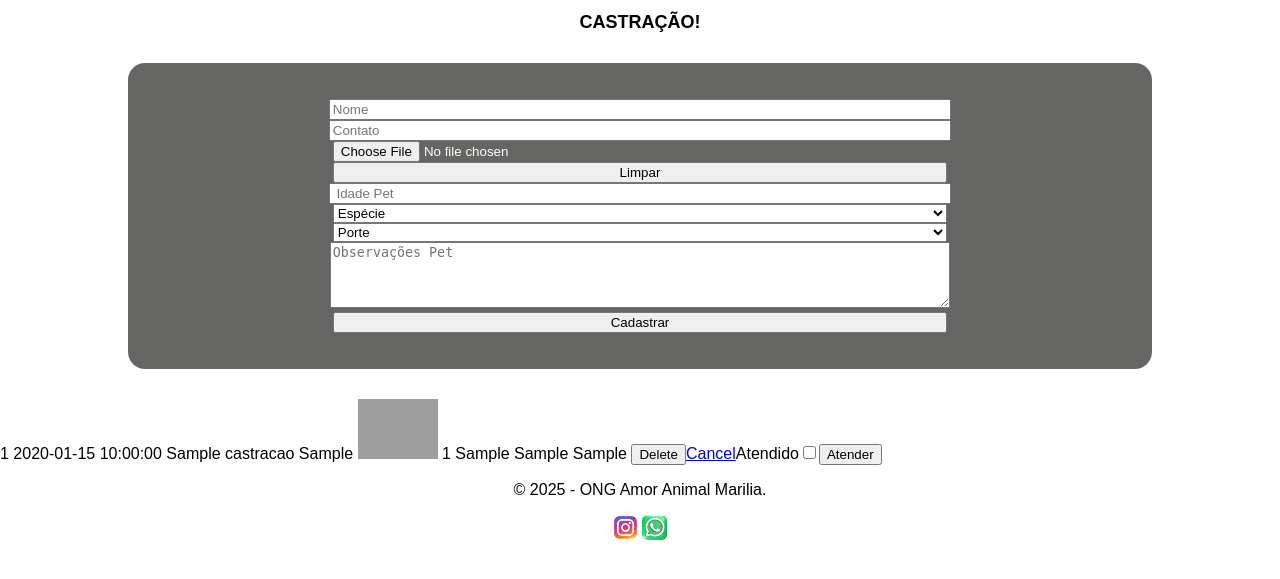
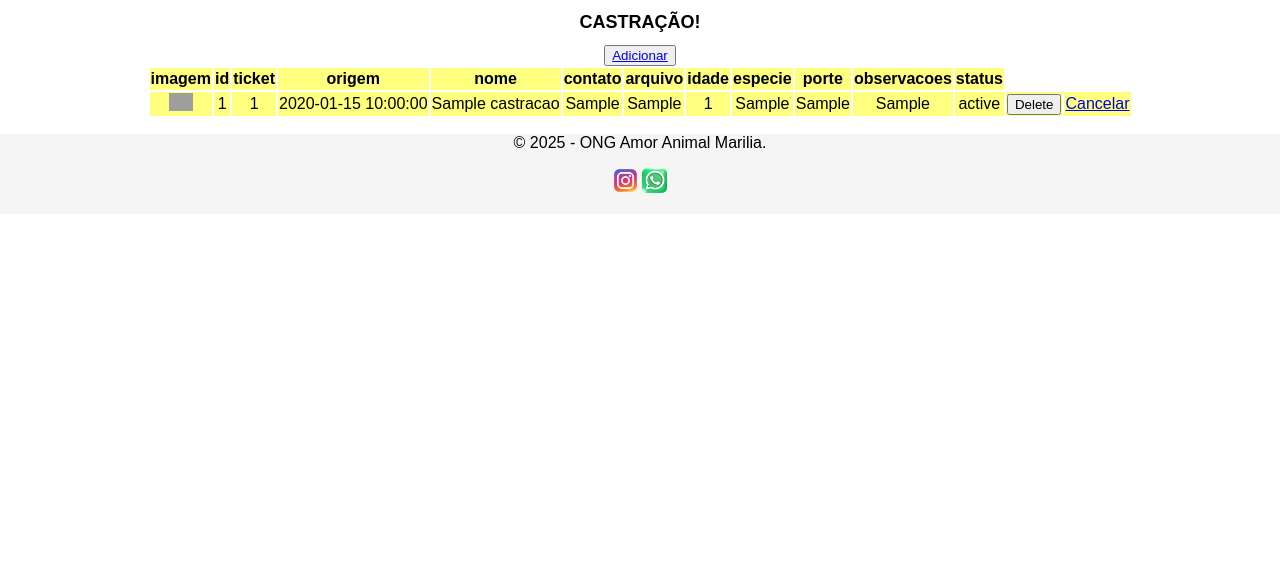
Before and after one commit to wrhbra2013/amor.animal2, a Node server app: page /castracao in a window 1280 px wide. Shown: the part 66-645 px from the top of the page. Run offline with Node 20, Linux system fonts and the light colour scheme; tables that the repository leaves empty hold one stand-in row (values such as "Sample post"); some libraries are stand-ins or nearby versions; grey boxes are pictures that could not be loaded.

Commit message:
final1-16022025

```diff
--- a/index.js
+++ b/index.js
@@ -8,17 +8,18 @@ const notifier = require('node-notifier');
 
 //banco de dados
 const { db } = require('./database/database.js');
-const {adocao, castracao} = require('./database/create.js');
+const { adocao, castracao } = require('./database/create.js');
 const { insert_adocao, insert_castracao } = require('./database/insert.js');
 
 
+//Pasta de imagens
 const uploads = multer({
   dest: path.join(__dirname, './static/uploads/')
 })
 
 //express configs
 const app = express();
-const port = 3000;
+const port = 3001;
 
 //EJS configs
 app.set('view engine', 'ejs');
@@ -41,39 +42,41 @@ app.get('/adocao', (req, res) => {
 
   const sql = `SELECT * FROM adocao;`
   db.all(sql, [], (error, rows) => {
-    if (error)   return res.render('error', {error: error})
-        res.render('adocao', {model: rows})
+    if (error) return res.render('error', { error: error })
+    res.render('adocao', { model: rows })
   });
 });
 
- app.get('/castracao' , (req, res) => {
+app.get('/form_adocao', (req, res) => res.render('form_adocao'));
+
+
+app.get('/castracao', (req, res) => {
 
   const sql = `SELECT * FROM castracao;`
   db.all(sql, [], (error, rows) => {
-    if (error)  return  res.render('error', {error: error})
-      res.render('castracao', {model: rows})
+    if (error) return res.render('error', { error: error })
+    res.render('castracao', { model: rows })
   });
 });
 
-app.get('/doacao', (req, res) => res.render('doacao' ));
+app.get('/form_castracao', (req, res) => res.render('form_castracao'));
+
+app.get('/doacao', (req, res) => res.render('doacao'));
 
 
 app.get('/parceria', (req, res) => res.render('parceria'));
 
-app.get('/procura_se', (req, res) => res.render('procura_se' ));
+app.get('/procura_se', (req, res) => res.render('procura_se'));
 
 app.get('/sobre', (req, res) => {
-  const test = {
-    title: "Test",
-    items: [ "one", "two", "three" ]
-  };
-  res.render('sobre', { model: test });
+
+  res.render('sobre');
 });
-app.get('/delete/:tabela/:id', (req, res) => { res.redirect('inicio')});
+
 
 //Rotas POST
 //Upload de imagens Nodejs - SQLite3
-app.post('/adocao', uploads.single('arquivo'),  (req, res) => {
+app.post('/form_adocao', uploads.single('arquivo'), (req, res) => {
   console.log(req.file);
 
   let destination = req.file.destination;
@@ -81,37 +84,36 @@ app.post('/adocao', uploads.single('arquivo'),  (req, res) => {
   let final_file = req.file.originalname;
 
   fs.rename(destination + temp_file, destination + final_file, error => {
-    if (error)  return res.render('error', {error: error})
+    if (error) return res.render('error', { error: error })
     console.log('Arquivo ENVIADO.')
   });
   console.log('nome do arquivo', destination + final_file);
   let forms = {
-    arquivo :  final_file,
-    nome :  req.body.nomePet,
-    idade : req.body.idadePet,
-    especie : req.body.especie,
-     porte : req.body.porte,
-     caracteristicas:  req.body.caracteristicas,
-     responsavel :  req.body.tutor,
-    contato : req.body.contato
+    arquivo: final_file,
+    nome: req.body.nomePet,
+    idade: req.body.idadePet,
+    especie: req.body.especie,
+    porte: req.body.porte,
+    caracteristicas: req.body.caracteristicas,
+    responsavel: req.body.tutor,
+    contato: req.body.contato
   };
   console.log(forms);
   insert_adocao(forms.arquivo, forms.nome, forms.idade, forms.especie, forms.porte, forms.caracteristicas, forms.responsavel, forms.contato);
-   notifier.notify({ message:`SUCESSO adoção arquivada.`})
-     res.redirect('inicio' )
+  res.redirect('adocao')
 });
 
-app.post('/castracao', uploads.single('arquivo'), (req,res) =>{
+app.post('/form_castracao', uploads.single('arquivo'), (req, res) => {
   console.log(req.file)
   let dest = req.file.destination;
   let temp = req.file.filename
   let final = req.file.originalname;
 
   fs.rename(dest + temp, dest + final, error => {
-    if (error)  return res.render('error', {error: error})
+    if (error) return res.render('error', { error: error })
     console.log('Arquivo ENVIADO.')
   });
-  let form2 ={
+  let form2 = {
     nome: req.body.nome,
     contato: req.body.contato,
     arquivo: final,
@@ -123,51 +125,48 @@ app.post('/castracao', uploads.single('arquivo'), (req,res) =>{
   }
   console.log(form2);
   insert_castracao(form2.nome, form2.contato, form2.arquivo, form2.idade, form2.especie, form2.porte, form2.observacoes);
-  notifier.notify({ message:` SUCESSO casttração arquivada.`})
-  res.redirect('inicio')
+  res.redirect('castracao')
 });
 
 
-app.post('/delete/adocao/:id', (req, res) => {
+app.post('/delete/adocao/:id/:arq', (req, res) => {
   const id = req.params.id;
-  const sql = `DELETE FROM adocao WHERE id =  ?;`;
-  db.run(sql, id, error =>{
-    if (error) return res.render('error', {error: error})
-      res.redirect('adocao');
+  const arq = req.params.arq;
+  const sql = `DELETE FROM adocao WHERE id =  ?`;
+  db.run(sql, id, (error) => {
+    if (error) res.render('error', { error: error })
+    res.redirect('/adocao')
   });
-  notifier.notify({ message:` mensagem APAGADA.`})
+   const  caminho = `./static/uploads/${arq}`;
+  fs.unlinkSync(caminho, error => {
+    console.log(error)
+  })
 });
 
-app.post('/delete/castracao/:ticket', (req, res) => {
+app.post('/delete/castracao/:ticket/:arq', (req, res) => {
   const id = req.params.ticket;
-  const sql = `DELETE FROM adocao WHERE id =  ?;`;
-  db.run(sql, id, error =>{
-    if (error) return res.render('error', {error: error})
-      res.redirect( 'castracao.');
+  const arq = req.params.arq;
+  const sql = `DELETE FROM castracao WHERE ticket =  ?;`;
+  db.run(sql, id, (error) => {
+    if (error) res.render('error', { error: error })
+    res.redirect('/castracao');
   });
-  notifier.notify({ message:` post APAGADO.`})
-
+  console.log(id, 'deletado')
+  const  caminho = `./static/uploads/${arq}`;
+  fs.unlinkSync(caminho, error => {
+    console.log(error)
+  });
 });
 
-app.post('update/:ticket', (req,res) => {
-  const tk = res.params.ticket;
-  const sql = 'UPDATE castracao SET  status = true where  ticket = ?;  ';
-  db.run(sql, tk, error => {
-    if (error) return res.render('error', {error: error})
-      return res.redirect('castracao')
-  });
 
-});
 //Rotas alternativas
-app.get('/results', (req, res) => { res.render('results') });
-
 app.get('/error/<error>', (req, res) => { res.render('error') });
 
 
 
 
-app.listen(port,  (error) =>{
-  if (error) return res.render('error', {error: error})
+app.listen(port, (error) => {
+  if (error) return res.render('error', { error: error })
   console.log(`Aplicação ATIVA em http://localhost:${port}`)
   /*  notifier.emit({ message:` Valorizamos sua privacidade
 
--- a/static/css/default.css
+++ b/static/css/default.css
@@ -5,18 +5,29 @@
    height: 100%;
  }
 
-header {
+/* header {
   margin: 0px auto;
   text-align: center;
   width: 100%;
   background-color: whitesmoke;
+
+} */
+
+header{
+  position: sticky;
+  text-align: center;
+    top: 0px;
+    background-color: whitesmoke;
+    z-index: 1;
 }
 
 footer {
-  margin: 0px auto;
+  position: sticky;
+  height: 10%;
   text-align: center;
-  width: 100%;
-  background-color: none;
+  bottom: 0px;
+  background-color: whitesmoke;
+  z-index: 1;
 
 }
 
@@ -123,17 +134,17 @@ img {
    background-color: #656663;
   text-align: center;
   white-space: pre-line;
-  width: 80%;
+  width: 100%;
   margin: 30px auto;
   font-size: medium;
   color: white;
-
+  display: block;
 
 }
 
 .artigo_container{
-   margin: 0px auto;
-  justify-content: center;
+   justify-content: center;
+  display: block;
 }
 
 
@@ -178,23 +189,33 @@ img {
 
 
 table {
-   text-align: center;
+  margin: 0px auto;
+  border: 0px;
+
 }
+
+th{
+  height: 20px;
+  width: auto;
+  background-color: rgba(255, 255, 0, 0.5);
+}
+
 td{
-  border: 1px solid white;
-  background-color: #656663;
-}
-th{
-  color: bisque;
+  height: 20px;
+  width: auto;
+  text-align: center;
+ background-color: rgba(255 255 0 / 0.5);
 }
 
 table img{
+  width:  auto;
+  zoom: 30%;
   cursor: pointer;
   transition: zoom 2s;
 }
 
 table img:hover{
-zoom: 200%;
+zoom:  400%;
 }
 
 
@@ -206,10 +227,10 @@ zoom: 200%;
 .carousel-primary,
 .carousel-secundary{
   top: 10%;
-  left: 100%;
+  left: 50%;
   width: 100%;
   overflow: hidden;
-  position:relative;
+  display: relative;
   white-space: nowrap;
 }
 
@@ -220,7 +241,7 @@ zoom: 200%;
 }
 
 .carousel-primary{
-  display: aboslute;
+  display: block;
   justify-content: space-around;
   animation: scroll-horizontal 50s linear infinite;
 }
--- a/views/castracao.ejs
+++ b/views/castracao.ejs
@@ -3,67 +3,49 @@
     <div class=center>
         <h1>CASTRAÇÃO! </h1>
     </div>
-    <!-- artigo -->
-    <div class="artigo">
-        <form action="" enctype="multipart/form-data" method="post">
-            <input type="text" name="nome" placeholder="Nome " />
-            <input type="email" name="contato" placeholder="Contato " />
-            <input type="file" name="arquivo" required />
-            <input type="reset" value="Limpar" />
-            <input type="number" name="idade_pet" placeholder=" Idade Pet" />
-            <select name="especie">
-                <option value="">Espécie</option>
-                <option value="felino">Felino</option>
-                <option value="canino">Canino</option>
-            </select>
-            <select name="porte">
-                <option value="">Porte</option>
-                <option value="pequeno">Pequeno</option>
-                <option value="medio">Medio</option>
-                <option value="grande">Grande</option>
-            </select>
-            <textarea name="obs" rows="4" cols="20" placeholder="Observações Pet"></textarea>
-            <input type="submit" value="Cadastrar" class="btn btn-default"
-                onclick="confirm('Os dados estão atualizados?')">
-        </form>
+    <div class="center">
+        <button><a href="./form_castracao">Adicionar</a></button>
+    </div>
 
-    </div>
-    <div class="artigo_container">
-        <% for (const castracao of model) { %>
-            <%= castracao.ticket %>
-                <table>
-                    <tbody>
-                        <%= castracao.origem %>
+   <!--      you can iterate over the array like you said, then iterate over each object of the array twice. First to print the headers, then to print the data
 
-                            <%= castracao.nome %>
+    The for...of statement creates a loop iterating over iterable objects, including: built-in String, Array, array-like objects (e.g., arguments or NodeList), TypedArray, Map, Set, and user-defined iterables. It invokes a custom iteration hook with statements to be executed for the value of each distinct property of the object.
 
-                                <%= castracao.contato %>
-                                    <img src="../static/uploads/<%= castracao.arquivo %>" />
+    The for...in statement iterates over all enumerable properties of an object that are keyed by strings. -->
+
+    <table >
+      <!--   loop 1  <thead>-->
+         <% for(const castracao of model) { %>
+         <tr>
+            <th>imagem </th>
+            <% for ( const model in  castracao) { %>
+               <th><%=model %></th>
+               <% } %>
+         </tr>
+     <!--     loop único -->
+          <% break %>
+          <% } %>
+      <!--  loop 2  <tbody>-->
+        <% for(const castracao of model) { %>
+         <tr>
+           <!--  imagem -->
+            <td><img src="../static/uploads/<%= castracao.arquivo %>" /></td>
+
+         <% for(const key in castracao) { %>
+          <td><%=castracao[key] %></td>
+
+         <% } %>
+
+        <!--  Delete e candelar, pós-loop -->
+         <td> <form action="/delete/castracao/<%=castracao.ticket %>/<%=castracao.arquivo %>" method="post">
+            <input type="submit" value="Delete"
+                class="btn btn-default btn-danger"
+                onclick="confirm('Apagar postagem?')" /></td>
+
+                <td> <a class="btn btn-outline-dark cancel" href="/castracao">Cancelar</a> </td>         </tr>
+          <% } %>
+
+       </table>
 
 
-                                    <%= castracao.idade %>
-
-                                        <%= castracao.especie %>
-
-                                            <%= castracao.porte %>
-
-                                               <%= castracao.observacoes %>
-                                                <form action="/delete/castracao/<%= castracao.ticket %>" method="post">
-                                                    <input type="submit" value="Delete"
-                                                        class="btn btn-default btn-danger"
-                                                        onclick="confirm('Apagar postagem?´)" />
-                                                    <a class="btn btn-outline-dark cancel" href="/castracao">Cancel</a>
-                                                </form>
-                                                <form action="/update/<%= castracao.ticket %>" method="post">
-                                                    <label>Atendido</label>
-                                                    <input type="checkbox" name="status" value="castrado"
-                                                        placeholder="Atendido">
-                                                    <input type="submit" value="Atender"
-                                                        onclick="alert('Mudando status')" />
-                                                </form>
-                    </tbody>
-                </table>
-
-                <% } %>
-    </div>
     <%- include("_footer")-%>
```
Also changed, not shown: database/create.js (+8 -10 lines), database/insert.js (+11 -11 lines), views/adocao.ejs (+31 -80 lines), views/form_adocao.ejs (added, +30 -0 lines), views/form_castracao.ejs (added, +33 -0 lines), views/results.ejs (deleted, +0 -7 lines), database/espelho.db, 2 other files. Lines whose indentation alone changed are shown as unchanged.
